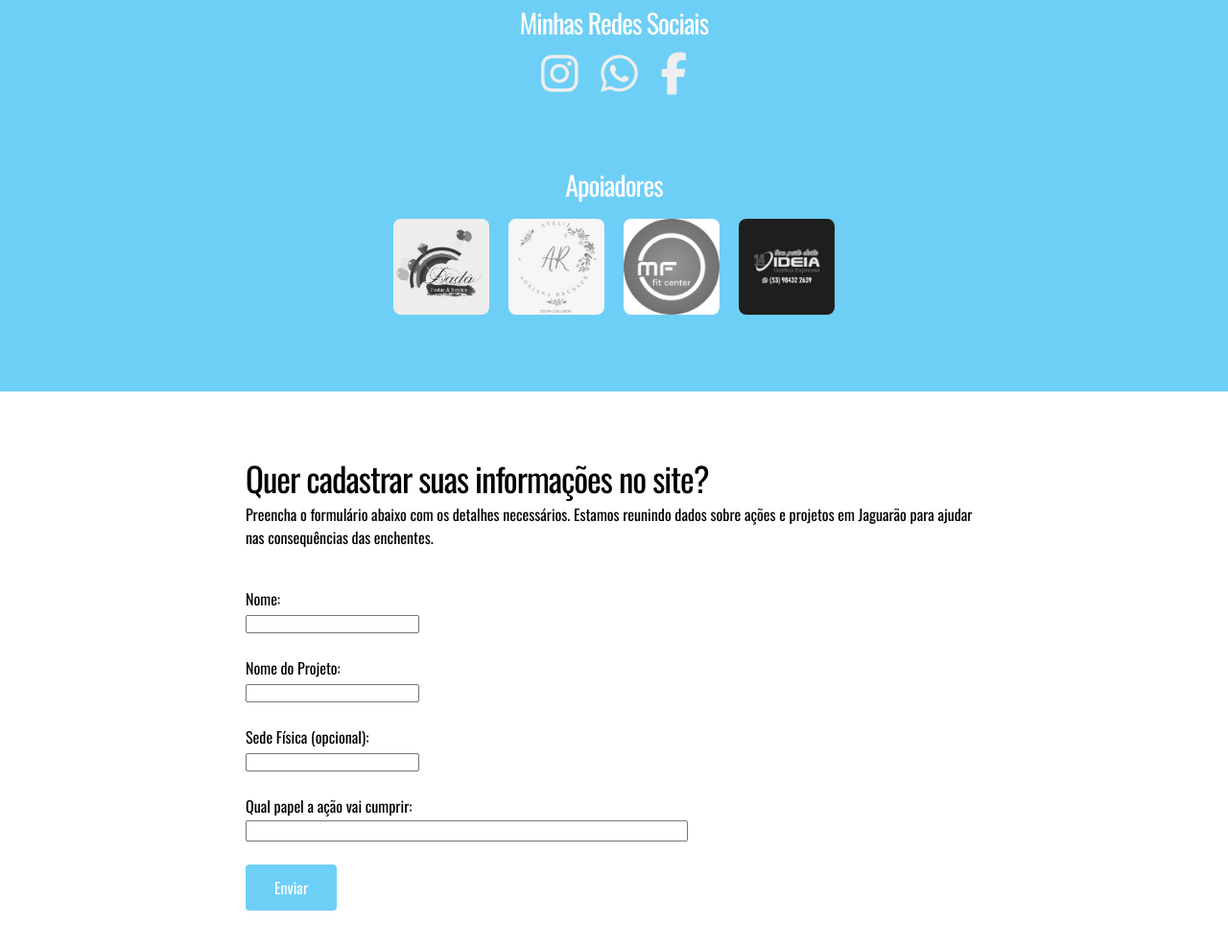
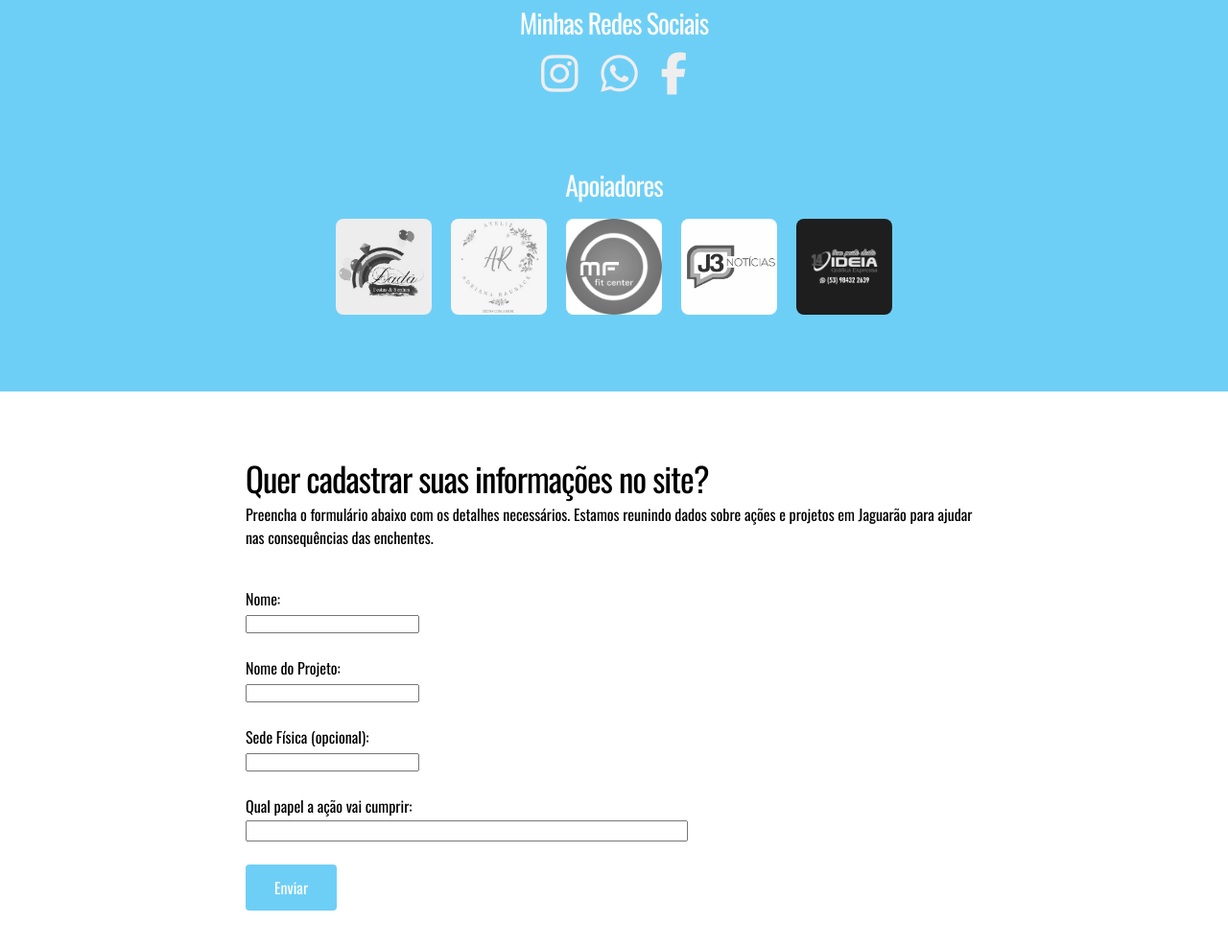
Before and after one commit to Caiorossi00/S.O.S-RS, a plain HTML site: page index.html in a window 1280 px wide. Shown: the part 3413-4401 px from the top of the page at 96% size. Drawn offline with nearby package versions, Linux system fonts and the light colour scheme.

Commit message:
Apoiador adicionado

```diff
--- a/index.html
+++ b/index.html
@@ -107,6 +107,9 @@
                 <img
                   src="./assets/apoiador-mf.jpg"
                   alt="Logo Apoiador Miguel Fernandes Fit Center"
+                /><img
+                  src="./assets/apoiador-j3.png"
+                  alt="Logo Apoiador J3 Notícias"
                 />
                 <img
                   src="./assets/apoiador-ideia.jpg"
```
Also changed, not shown: assets/alimentos.webp (deleted), assets/animais.jpg (deleted), assets/apoiador-j3.png (added), assets/dinheiro.jpg (deleted), assets/roupas.webp (deleted).
